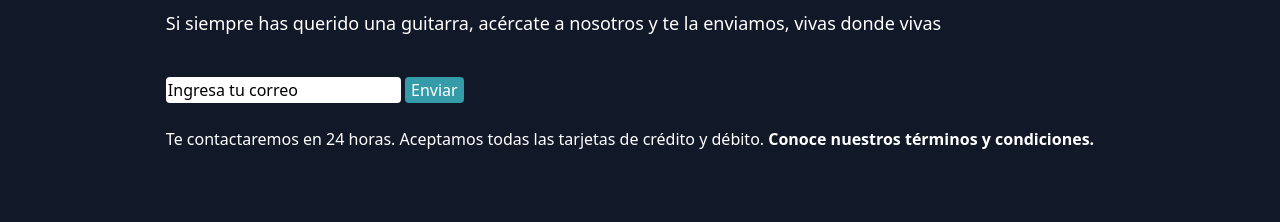
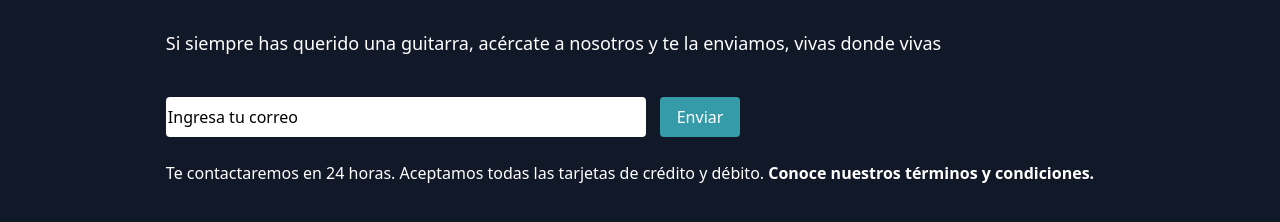
Before and after one commit to JuanPabloSQ/Proyecto-1, a plain HTML site: page index.html in a window 1280 px wide. Shown: the part 306-528 px from the top of the page. Drawn offline with nearby package versions, Linux system fonts and the light colour scheme.

Commit message:
Modify CSS Style

```diff
--- a/proyecto.css
+++ b/proyecto.css
@@ -5,7 +5,7 @@ body{
     color: white;
 }
 .banner{
-    margin: 30px 80px 10px 80px;
+    margin: 30px 80px 30px 80px;
     list-style-type: none;
     font-weight: bold;
     display: flex;
@@ -34,12 +34,17 @@ body{
 .input-mail{
     border: none;
     border-radius: 4px;
+    width: 480px;
+    height: 40px;
+    margin-right:10px;
 }
 .input-send{
     border: none;
     border-radius: 4px;
     background-color: rgb(54,155,168);
     color:white;
+    width: 80px;
+    height: 40px;
 }
 .jumbotron{
     display: flex;
```
